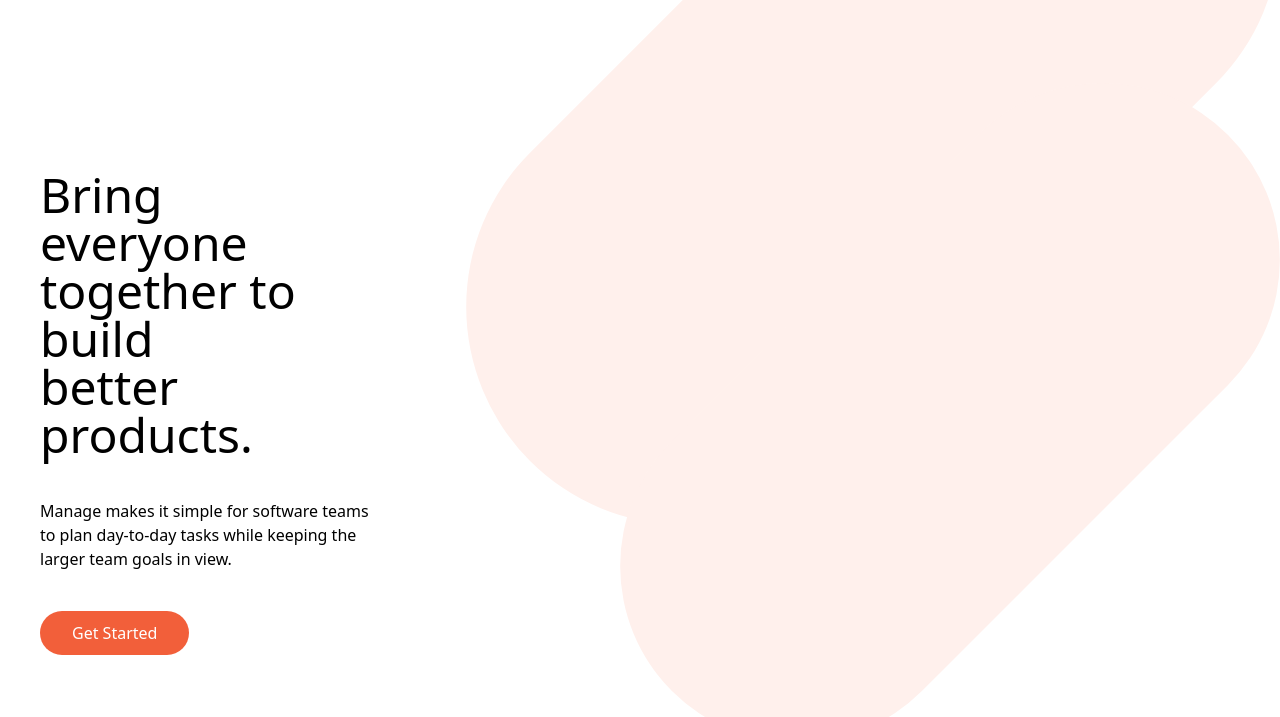
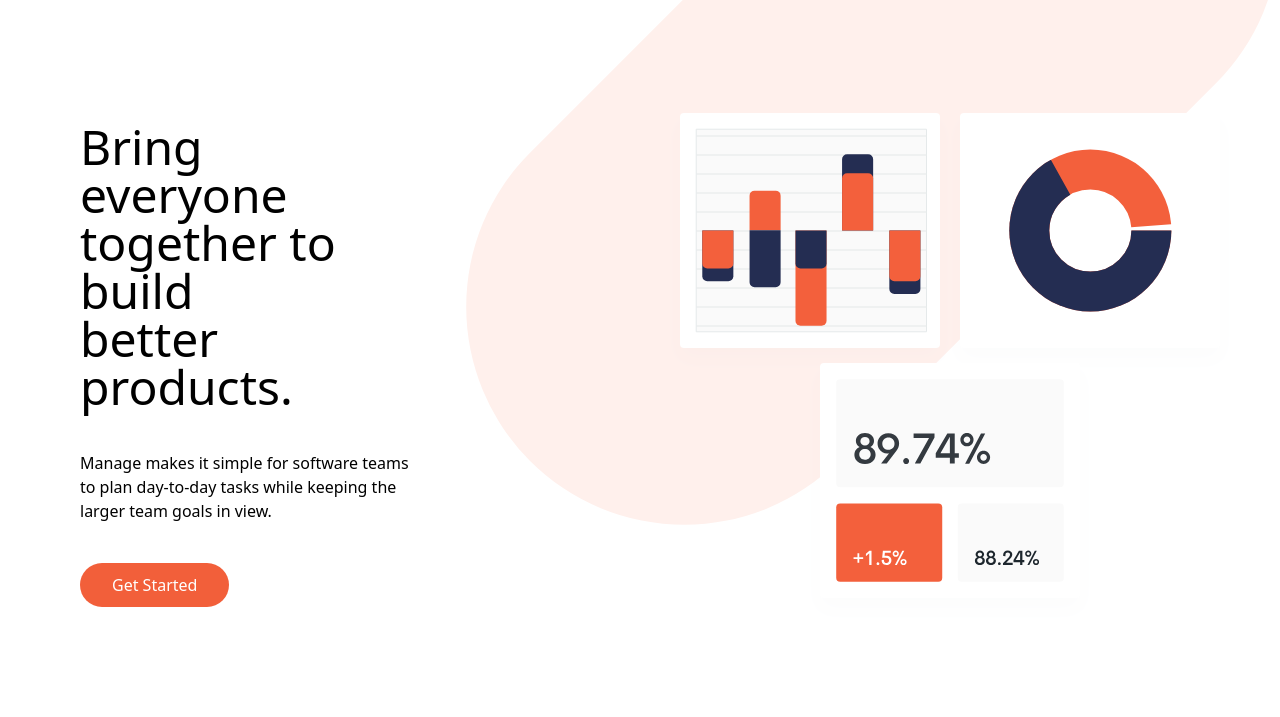
Before and after one commit to Theobirmp/manage-landing, a website: page index.html in a window 1280 px wide. Shown: the part 89-806 px from the top of the page. Drawn offline with nearby package versions, Linux system fonts and the light colour scheme.

Commit message:
img changed

```diff
--- a/index.html
+++ b/index.html
@@ -41,8 +41,8 @@
                 </div>
                 <div class="">
                     <picture>
-                        <source media="(min-width:650px)" srcset="./img/bg-tablet-pattern.svg">
-                        <source media="(min-width:465px)" srcset="./img/bg-tablet-pattern.svg">
+                        <source media="(min-width:650px)" srcset="./img/illustration-intro.svg">
+                        <source media="(min-width:465px)" srcset="./img/illustration-intro.svg">
                         <img src="./img/illustration-intro.svg" alt="">
                       </picture>
                 </div>
```
